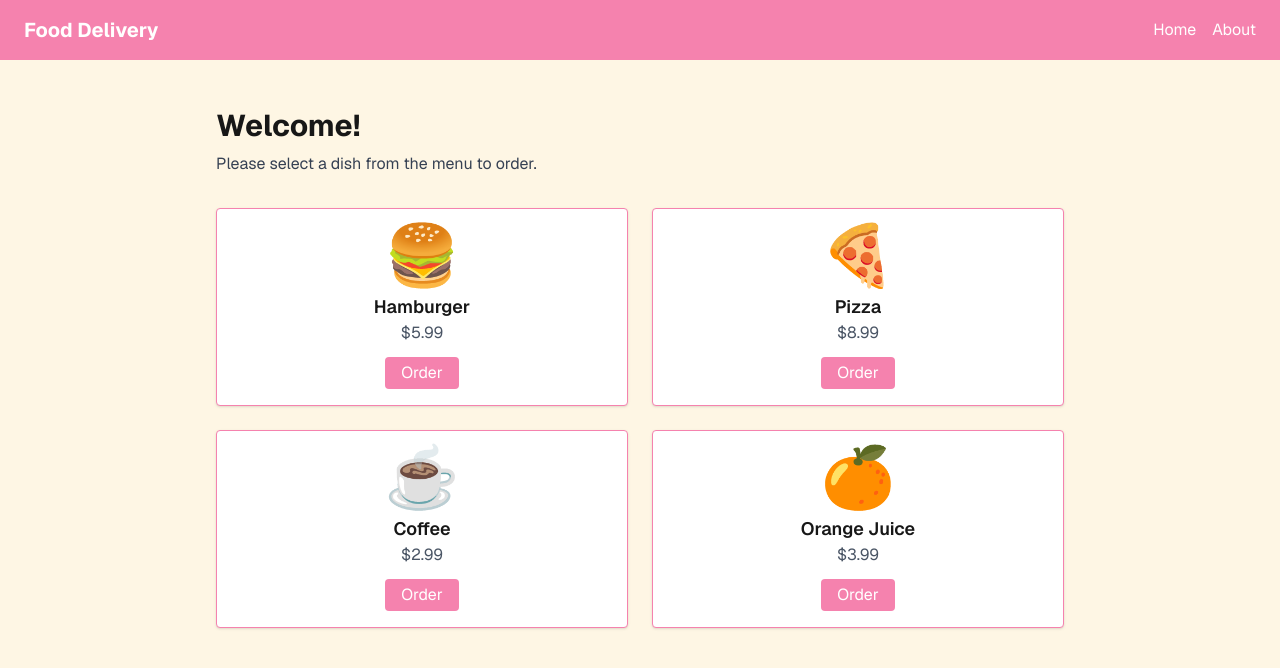
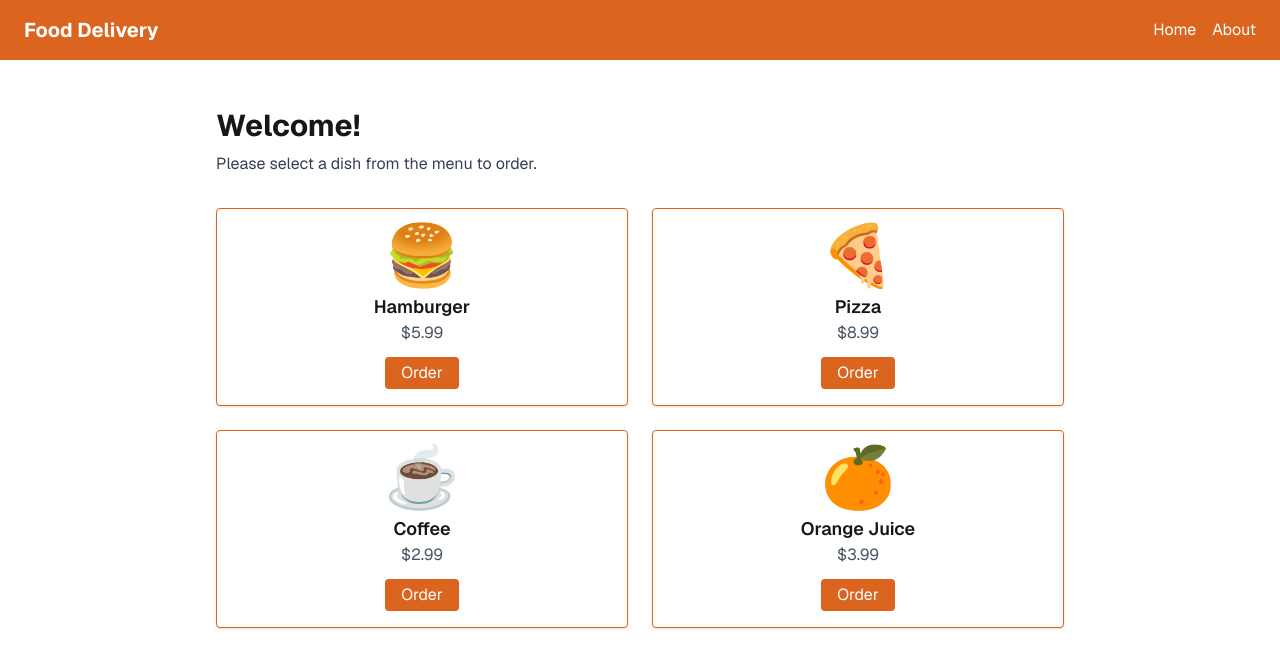
Before and after one commit to Mikoseptap/ProjekPBS-ASP, a Next.js app in the folder frontend/: page / in a window 1280 px wide. Shown: the top 668 px of the page. Built offline with nearby package versions, Linux system fonts and the light colour scheme.

Commit message:
huda: final page.tsx

```diff
--- a/frontend/app/page.tsx
+++ b/frontend/app/page.tsx
@@ -1,8 +1,8 @@
 export default function Home() {
   return (
-    <main className="bg-[#fef6e4] min-h-screen font-sans">
+    <main className="bg-[#db641f4] min-h-screen font-sans">
       {/* Header */}
-      <header className="bg-[#f582ae] text-white px-6 py-4 flex justify-between items-center">
+      <header className="bg-[#db641f] text-white px-6 py-4 flex justify-between items-center">
         <h1 className="text-xl font-bold">Food Delivery</h1>
         <nav className="space-x-4">
           <a href="#" className="hover:underline">Home</a>
@@ -25,12 +25,12 @@ export default function Home() {
           ].map((item) => (
             <div
               key={item.name}
-              className="border border-[#f582ae] p-4 rounded text-center bg-white shadow-sm"
+              className="border border-[#db641f] p-4 rounded text-center bg-white shadow-sm"
             >
               <div className="text-6xl mb-2">{item.image}</div>
               <h3 className="text-lg font-semibold">{item.name}</h3>
               <p className="text-gray-600">{item.price}</p>
-              <button className="mt-3 bg-[#f582ae] text-white px-4 py-1 rounded hover:bg-[#f36a9d]">
+              <button className="mt-3 bg-[#db641f] text-white px-4 py-1 rounded hover:bg-[#f36a9d]">
                 Order
               </button>
             </div>
```
